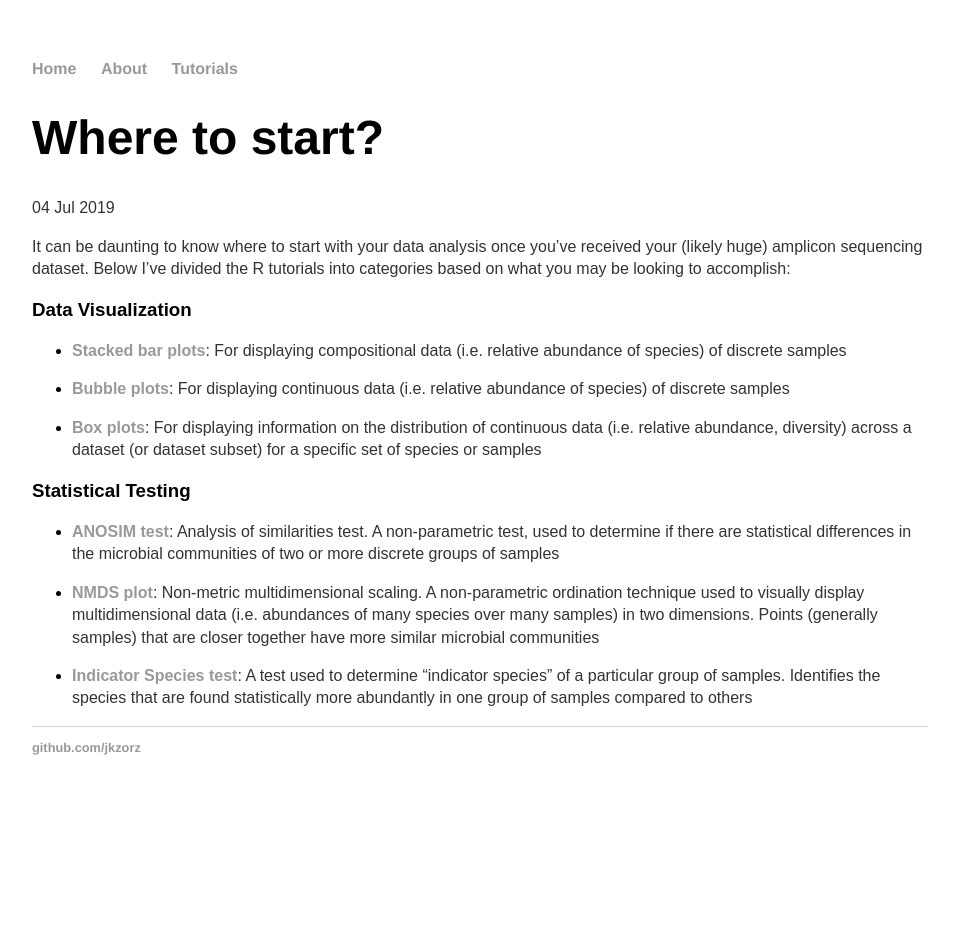
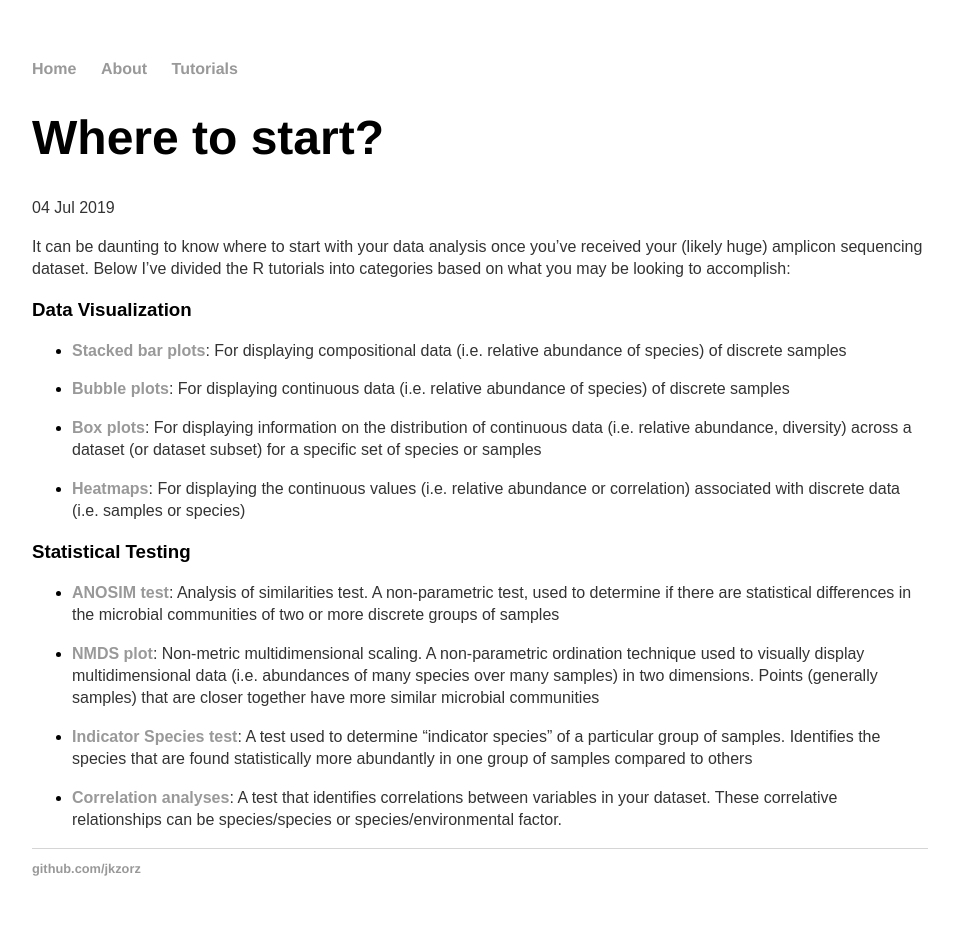
Before and after one commit to jkzorz/jkzorz.github.io, a Jekyll site: the page built from _posts/2019-07-04-Where-to-start.md, in a window 1280 px wide. Shown: the whole page, without its empty margins (160-1119 px from the left). Built offline with Jekyll 4.4.1, drawn with Linux system fonts in a browser that asks for light colours; before the commit the page ends 900 px from its top, so only the background shows below that.

Commit message:
Update 2019-07-04-Where-to-start.md

```diff
--- a/_posts/2019-07-04-Where-to-start.md
+++ b/_posts/2019-07-04-Where-to-start.md
@@ -16,6 +16,8 @@ It can be daunting to know where to start with your data analysis once you've re
 
   - **[Box plots](https://jkzorz.github.io/2019/07/02/boxplots.html)**: For displaying information on the distribution of continuous data (i.e. relative abundance, diversity) across a dataset (or dataset subset) for a specific set of species or samples
 
+  - **[Heatmaps](https://jkzorz.github.io/2019/06/11/Correlation-heatmaps.html)**: For displaying the continuous values (i.e. relative abundance or correlation) associated with discrete data (i.e. samples or species)
+
 
 
 
@@ -26,3 +28,5 @@ It can be daunting to know where to start with your data analysis once you've re
   - **[NMDS plot](https://jkzorz.github.io/2019/06/06/NMDS.html)**: Non-metric multidimensional scaling. A non-parametric ordination technique used to visually display multidimensional data (i.e. abundances of many species over many samples) in two dimensions. Points (generally samples) that are closer together have more similar microbial communities
 
   - **[Indicator Species test](https://jkzorz.github.io/2019/07/02/Indicator-species-analysis.html)**: A test used to determine "indicator species" of a particular group of samples. Identifies the species that are found statistically more abundantly in one group of samples compared to others
+
+  - **[Correlation analyses](https://jkzorz.github.io/2019/06/11/Correlation-heatmaps.html)**: A test that identifies correlations between variables in your dataset. These correlative relationships can be species/species or species/environmental factor.
```
